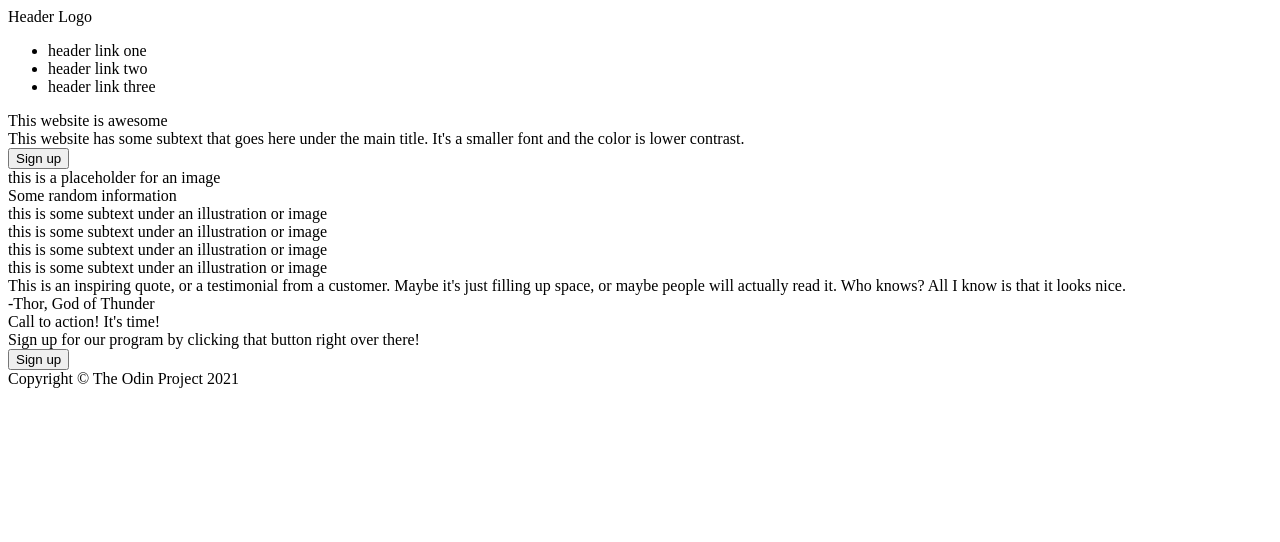
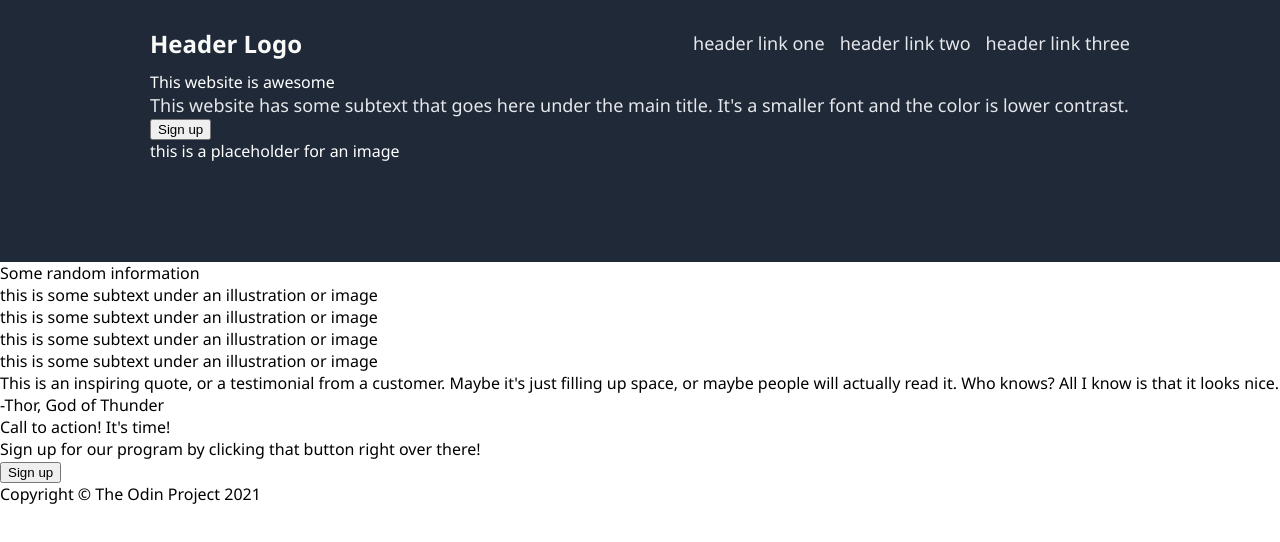
Before and after one commit to AlexHc30/Project-Landing-Page, a plain HTML site: page index.html in a window 1280 px wide. Drawn offline with Linux system fonts and the light colour scheme.

Commit message:
Style css for section one, header part Removed margin and changed font family for body Changed background  and font color for first section Added padding around first section content Modified color, and font size for nav part Created containers and aligned content using flex in header

```diff
--- a/css/style.css
+++ b/css/style.css
@@ -0,0 +1,33 @@
+body {
+    margin: 0;
+    font-family: 'Segoe UI', Tahoma, Geneva, Verdana, sans-serif
+}
+
+.section-one {
+    background-color: #1F2937;
+    color: #fff;
+    padding: 15px 150px 100px 150px;
+}
+
+.header {
+    display: flex;
+    justify-content: space-between;
+    align-items: center;
+}
+
+.nav {
+    display: flex;
+    list-style: none;
+    gap: 15px;
+}
+
+.logo {
+    font-size: 24px;
+    color: #F9FAF8;
+    font-weight: 800;
+}
+
+.hero-link-subtext {
+    color: #E5E7EB;
+    font-size: 18px;
+}
--- a/index.html
+++ b/index.html
@@ -4,18 +4,20 @@
 <head>
     <meta charset="UTF-8">
     <title>Landing Page</title>
-    <link rel="stylesheet" href="/css/style.css">
+    <link rel="stylesheet" href="css/style.css">
 </head>
 <body>
     <div class="section-one">
-        <div class="logo">Header Logo</div>
-        <ul>
-            <li class="nav-link">header link one</li>
-            <li class="nav-link">header link two</li>
-            <li class="nav-link">header link three</li>
-        </ul>
+        <div class="header">
+            <div class="logo">Header Logo</div>
+            <ul class="nav">
+                <li class="nav-link hero-link-subtext">header link one</li>
+                <li class="nav-link hero-link-subtext">header link two</li>
+                <li class="nav-link hero-link-subtext">header link three</li>
+            </ul>
+        </div>
         <div class="hero-main">This website is awesome</div>
-        <div class="hero-sub">This website has some subtext that goes here under the main title. It's a smaller font and the color is lower contrast.</div>
+        <div class="hero-sub hero-link-subtext">This website has some subtext that goes here under the main title. It's a smaller font and the color is lower contrast.</div>
         <button>Sign up</button>
 
         <div class="placeholder-image">this is a placeholder for an image</div>
```
